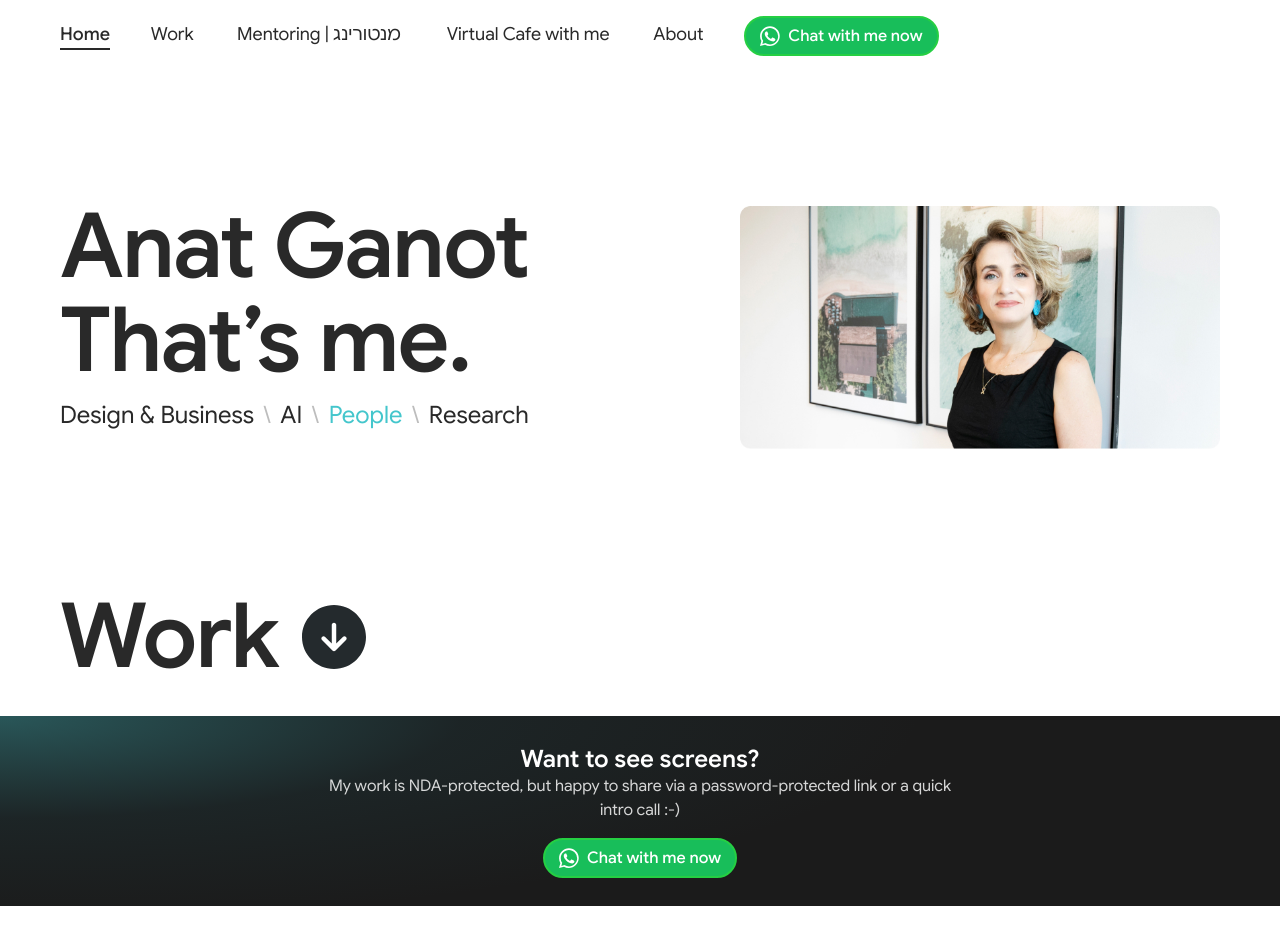
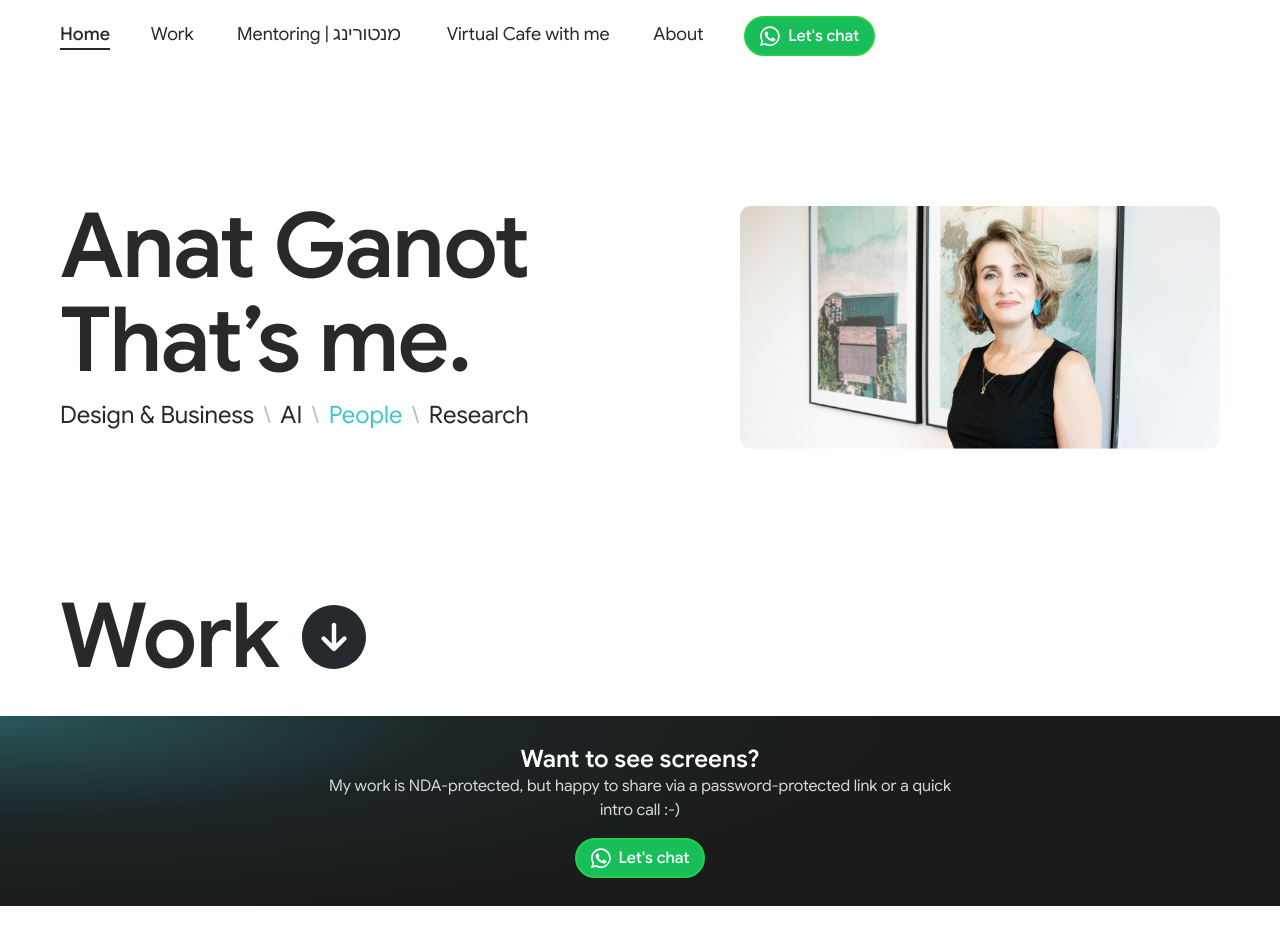
Before and after one commit to AnatGanotDesign/portfolio, a plain HTML site: page index.html in a window 1280 px wide. Shown: the top 943 px of the page. Drawn offline with Linux system fonts and the light colour scheme.

Commit message:
change whatsapp button text

```diff
--- a/index.html
+++ b/index.html
@@ -28,7 +28,7 @@
 
       <a href="#" class="btn-whatsapp nav-chat js-whatsapp" role="button">
         <span class="wa-icon" aria-hidden="true"></span>
-        <span>Chat with me now</span>
+        <span>Let's chat</span>
       </a>
 
       <!-- Mobile hamburger -->
@@ -89,7 +89,7 @@
         </div>
         <a href="#" class="btn-whatsapp js-whatsapp" role="button">
           <span class="wa-icon" aria-hidden="true"></span>
-          <span>Chat with me now</span>
+          <span>Let's chat</span>
         </a>
       </div>
     </div>
@@ -123,7 +123,7 @@
   <!-- ============ FLOATING WHATSAPP (bottom-left) ============ -->
   <a href="#" class="whatsapp-float js-whatsapp" aria-label="Chat with me on WhatsApp">
     <span class="wa-icon" aria-hidden="true"></span>
-    <span class="whatsapp-float-label">Chat with me now</span>
+    <span class="whatsapp-float-label">Let's chat</span>
   </a>
 
   <script src="main.js?v=20260701b"></script>
```
Also changed, not shown: about.html (+2 -2 lines), book-call.html (+2 -2 lines), mentoring.html (+2 -2 lines).
